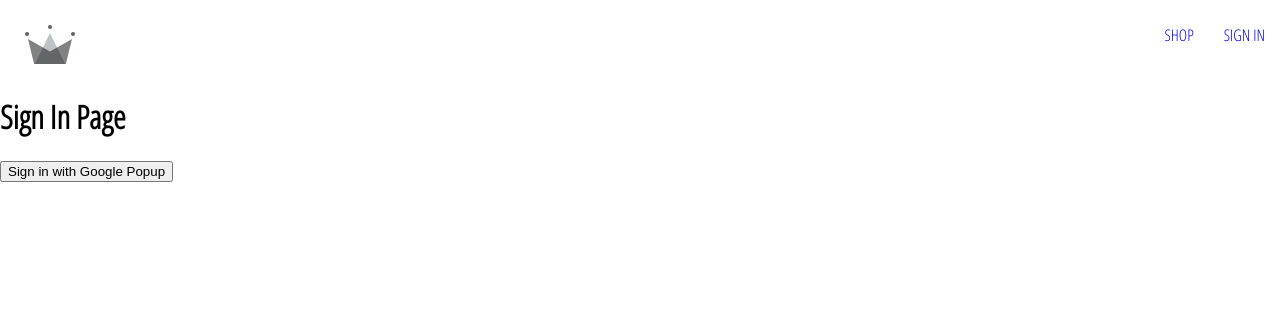
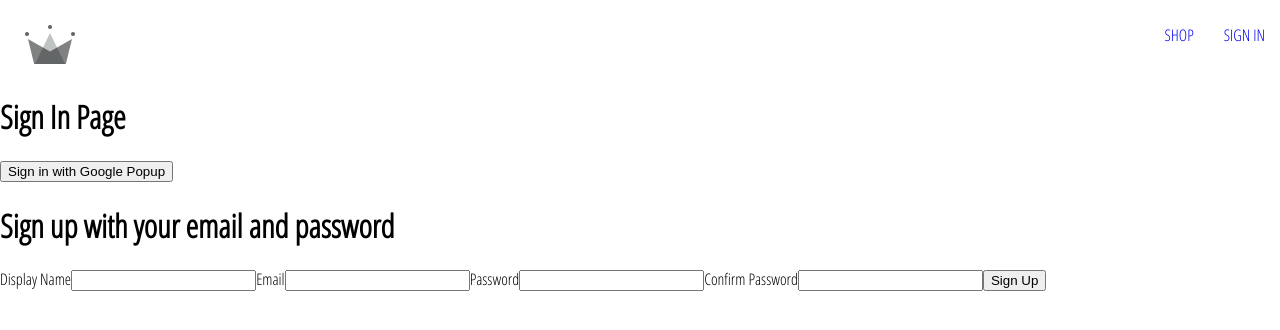
Before and after one commit to Bishal-Pahari/labels_clothing, a React (Create React App) app: page /sign-in in a window 1280 px wide. Shown: the top 330 px of the page. Built offline with nearby package versions, Linux system fonts and the light colour scheme.

Commit message:
feat: add signup component

```diff
--- /dev/null
+++ b/src/components/sign-up-form/sign-up-form.component.jsx
@@ -0,0 +1,65 @@
+import { useState } from "react";
+
+const defaultFormFields = {
+  displayName: "",
+  email: "",
+  password: "",
+  confirmPassword: "",
+};
+
+const SignUpForm = () => {
+  const [formFields, setFormFields] = useState(defaultFormFields);
+  const { displayName, email, password, confirmPassword } = formFields;
+  console.log(formFields);
+
+  const handleChange = (event) => {
+    const { name, value } = event.target;
+    setFormFields({ ...formFields, [name]: value });
+  };
+
+  return (
+    <div>
+      <h1>Sign up with your email and password</h1>
+      <form>
+        <label>Display Name</label>
+        <input
+          type="text"
+          required
+          onChange={handleChange}
+          name="displayName"
+        />
+
+        <label>Email</label>
+        <input
+          type="email"
+          required
+          onChange={handleChange}
+          name="email"
+          value={email}
+        />
+
+        <label>Password</label>
+        <input
+          type="password"
+          required
+          onChange={handleChange}
+          name="password"
+          value={password}
+        />
+
+        <label>Confirm Password</label>
+        <input
+          type="password"
+          required
+          onChange={handleChange}
+          name="confirmPassword"
+          value={confirmPassword}
+        />
+
+        <button type="submit">Sign Up</button>
+      </form>
+    </div>
+  );
+};
+
+export default SignUpForm;
--- a/src/routes/sign-in/sign-in.component.jsx
+++ b/src/routes/sign-in/sign-in.component.jsx
@@ -1,9 +1,29 @@
+import { useEffect } from "react";
+import { getRedirectResult } from "firebase/auth";
+
 import {
+  auth,
   signInWithGooglePopup,
   createUserDocumentFromAuth,
+  signInWithGoogleRedirect,
 } from "../../utils/firebase/firebase.utils";
 
+import SignUpForm from "../../components/sign-up-form/sign-up-form.component";
+
 const SignIn = () => {
+  // useEffect(async () => {
+  //   const response = await getRedirectResult(auth);
+  // }, []);
+
+  useEffect(() => {
+    async function fetchData() {
+      const response = await getRedirectResult(auth);
+      // Process the response here
+    }
+
+    fetchData();
+  }, []);
+
   const logGoogleUser = async () => {
     const { user } = await signInWithGooglePopup();
     const userDocRef = await createUserDocumentFromAuth(user);
@@ -13,6 +33,7 @@
     <div>
       <h1>Sign In Page</h1>
       <button onClick={logGoogleUser}>Sign in with Google Popup</button>
+      <SignUpForm />
     </div>
   );
 };
--- a/src/utils/firebase/firebase.utils.js
+++ b/src/utils/firebase/firebase.utils.js
@@ -1,4 +1,5 @@
 import { initializeApp } from "firebase/app";
+
 import {
   getAuth,
   signInWithRedirect,
@@ -18,14 +19,17 @@
 
 const firebaseApp = initializeApp(firebaseConfig);
 
-const provider = new GoogleAuthProvider();
+const googleProvider = new GoogleAuthProvider();
 
-provider.setCustomParameters({
+googleProvider.setCustomParameters({
   prompt: "select_account",
 });
 
 export const auth = getAuth();
-export const signInWithGooglePopup = () => signInWithPopup(auth, provider);
+export const signInWithGooglePopup = () =>
+  signInWithPopup(auth, googleProvider);
+export const signInWithGoogleRedirect = () =>
+  signInWithRedirect(auth, googleProvider);
 
 export const db = getFirestore();
 
```
